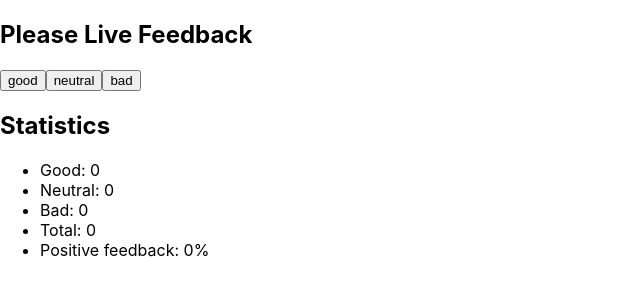
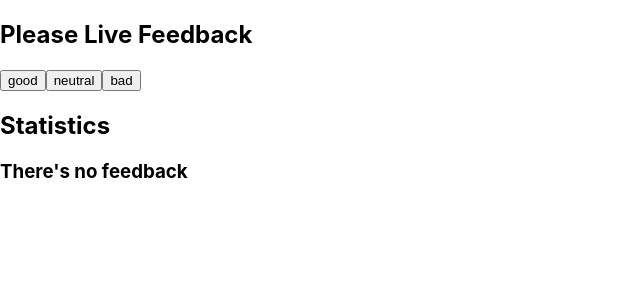
Before and after one commit to marianalevitska/goit-react-hw-02-feedback, a React (Create React App) app: page / in a window 1280 px wide. Shown: the top 300 px of the page, without its empty margins (0-640 px from the left). Built offline with nearby package versions, Linux system fonts and the light colour scheme.

Commit message:
notification

```diff
--- a/src/App.jsx
+++ b/src/App.jsx
@@ -1,8 +1,9 @@
+import { Component } from 'react';
 
 import Statistics from './components/Statistics';
 import FeedbackOption from './components/FeedbackOption';
 import Section from './shared/Section';
-import { Component } from 'react';
+import Notification from './shared/Notification';
 
 const options = ['good', 'neutral', 'bad'];
 
@@ -12,21 +13,6 @@ export class App extends Component {
     neutral: 0,
     bad: 0
   }
-  // GoodClick = ({ item }) => {
-  //   this.setState(prevState => ({
-  //     [item]: prevState[item] + 1,
-  //   }));
-  // };
-  // BadClick = ({ item }) => {
-  //   this.setState(prevState => ({
-  //     [item]: prevState[item] + 1,
-  //   }));
-  // }
-  // NeuClick = ({ item }) => {
-  //   this.setState(prevState => ({
-  //     [item]: prevState[item] + 1,
-  //   }));
-  // }
 
   handleClick = (item) => {
 
@@ -63,8 +49,11 @@ export class App extends Component {
           />
         </Section>
         <Section title={'Statistics'}>
-          <Statistics title='Statistics' good={good} neutral={neutral} bad={bad} total={total} positivePercentage={positiveFb} />
+          {total ?
+            <Statistics title='Statistics' good={good} neutral={neutral} bad={bad} total={total} positivePercentage={positiveFb} /> :
+            <Notification message={`There's no feedback`} />}
         </Section>
+
       </>
     );
   }
--- /dev/null
+++ b/src/shared/Notification/Notification.js
@@ -0,0 +1,16 @@
+import stl from './notification.module.css';
+import PropTypes from 'prop-types';
+
+function Notification({ message }) {
+    return (
+        <div className={stl.message}>
+            <h3 className={stl.title}>{message}</h3>
+        </div>
+    )
+};
+
+Notification.propTypes = {
+    title: PropTypes.string.isRequired
+};
+
+export default Notification;
--- /dev/null
+++ b/src/shared/Notification/index.js
@@ -0,0 +1 @@
+export { default } from './Notification'
```
Also changed, not shown: src/shared/Notification/notification.module.css (added).
